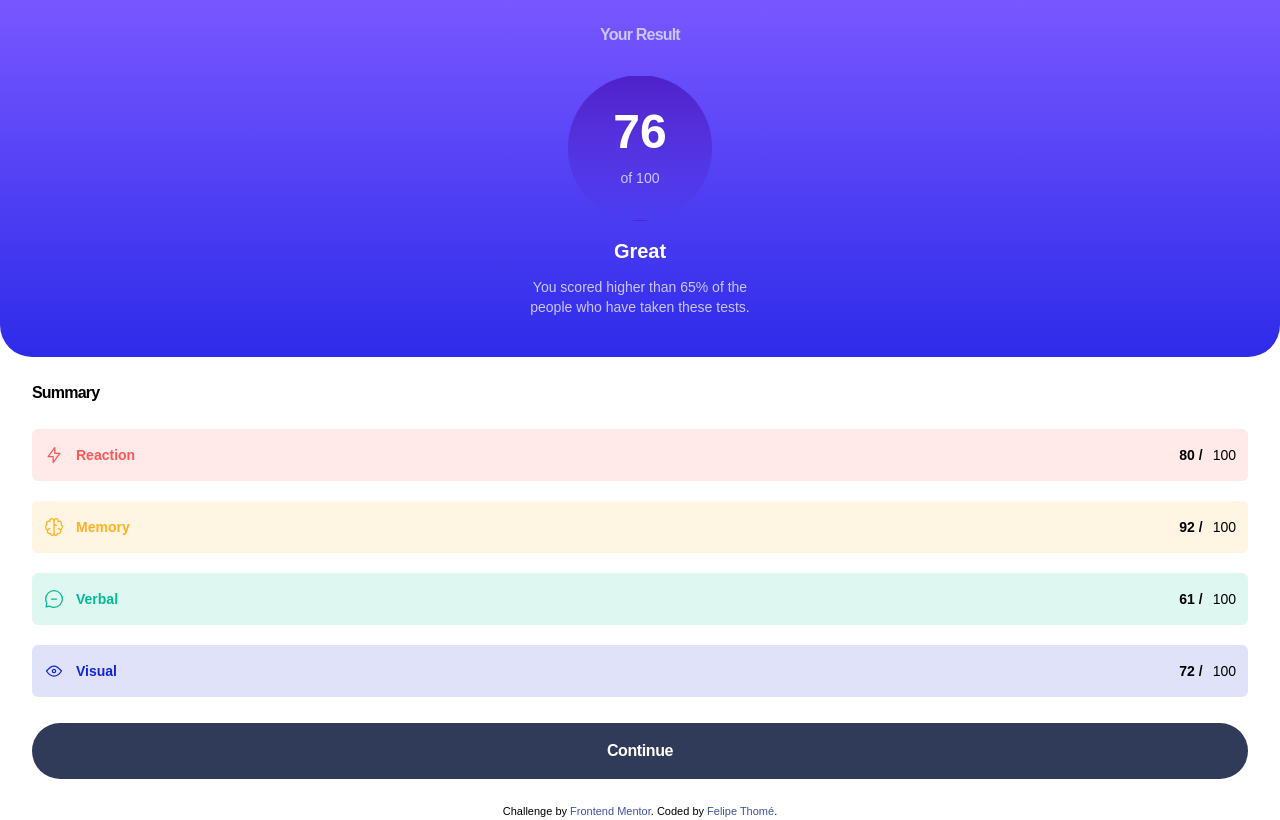
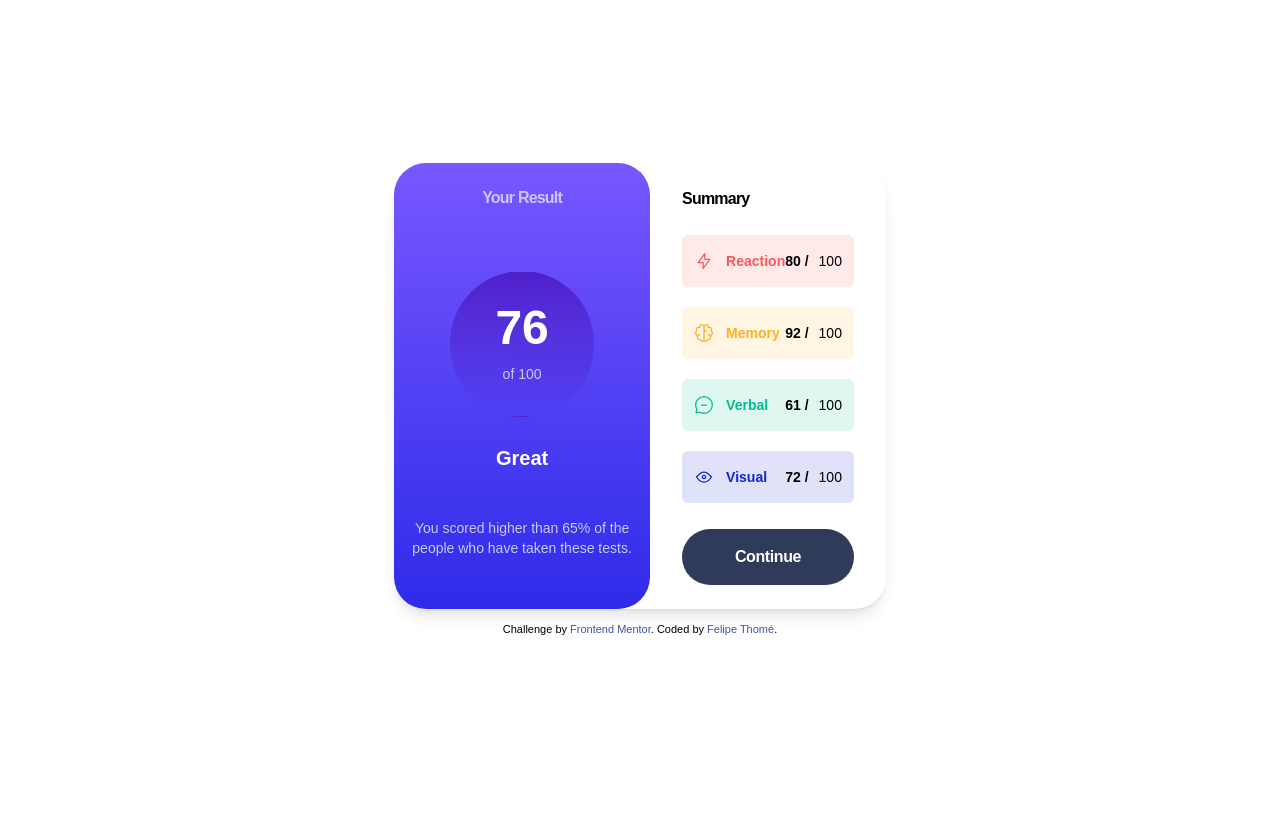
Before and after one commit to felipetn1989/results-summary-component-main, a plain HTML site: page src/index.html in a window 1280 px wide. Drawn offline with Linux system fonts and the light colour scheme.

Commit message:
started desktop version

```diff
--- a/src/index.html
+++ b/src/index.html
@@ -16,10 +16,10 @@
 
     <link rel="stylesheet" href="../dist/output.css" />
   </head>
-  <body>
-    <main>
+  <body class="lg:flex lg:flex-col lg:gap-3 lg:justify-center lg:items-center lg:h-[100vh]">
+    <main class="shadow-lg lg:flex lg:rounded-[2rem]">
       <div
-        class="top_div grid gap-7 text-[#c8c7ff] text-center pt-[1.4375rem] pb-10 text-sm rounded-b-[2rem]"
+        class="top_div grid gap-7 text-[#c8c7ff] text-center pt-[1.4375rem] pb-10 text-sm rounded-b-[2rem] lg:rounded-[2rem]"
       >
         <h1 class="font-bold text-base tracking-tighter">Your Result</h1>
         <div
```
Also changed, not shown: dist/output.css.
